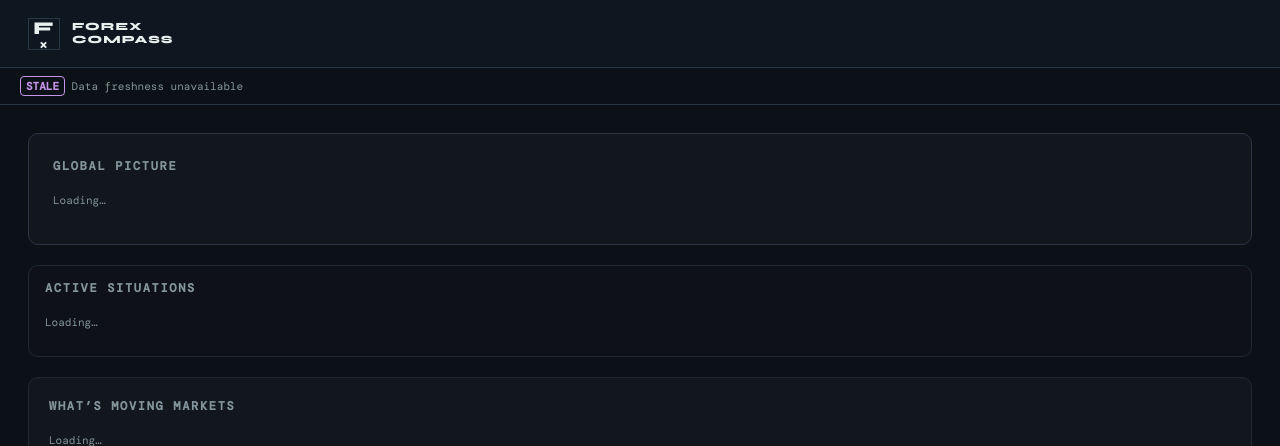
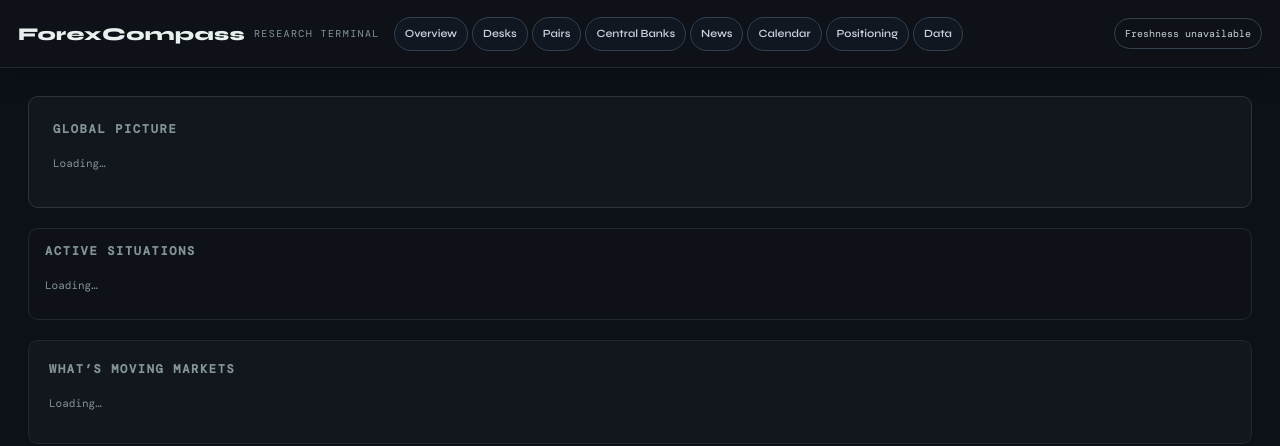
Before and after one commit to Pasindu099/macro-trading-system, a Python web app: template app/web/templates/overview/page.html in a window 1280 px wide. Shown: the top 446 px of the page. Run offline with Jinja, Linux system fonts and the light colour scheme; the template is opened without the code that fills it, so the values that code supplies are empty.

Commit message:
Match shared top navigation to Overview mockup

```diff
--- a/app/web/static/css/navigation.css
+++ b/app/web/static/css/navigation.css
@@ -1,22 +1,36 @@
 .app-shell{display:block;min-height:100vh}
-.site-header{position:sticky;top:0;z-index:30;display:flex;align-items:center;gap:28px;min-height:68px;padding:0 28px;border-bottom:1px solid var(--line);background:#0e1620}
-.site-header .brand{flex:none;margin:0;font-size:11px;color:var(--text)}
-.site-header .brand-mark{width:32px;height:32px;border-color:var(--line);color:var(--text)}
-.mobile-menu{flex:1;min-width:0}.mobile-menu>summary{display:none}
-.site-nav{display:flex;align-items:center;gap:2px;height:68px}
-.site-nav>a,.nav-calendar>summary{display:flex;align-items:center;height:100%;padding:0 12px;color:var(--muted);font:600 12px Syne,sans-serif;white-space:nowrap;cursor:pointer;list-style:none;border-bottom:2px solid transparent}
-.nav-calendar>summary::-webkit-details-marker{display:none}
-.site-nav>a:hover,.nav-calendar>summary:hover,.site-nav .active{color:var(--text);background:var(--surface-2)}
-.site-nav>a.active,.nav-calendar>summary.active{border-bottom-color:var(--text)}
-.nav-calendar{position:relative;height:100%}.nav-dropdown{position:absolute;top:100%;left:0;min-width:150px;padding:6px;background:var(--surface);border:1px solid var(--line);box-shadow:0 12px 30px #0008}
-.nav-dropdown a{display:block;padding:10px;color:var(--muted);font:12px Syne,sans-serif}.nav-dropdown a:hover,.nav-dropdown a.active{color:var(--text);background:var(--surface-2)}
-.header-actions{display:flex;align-items:center;gap:12px;margin-left:auto;white-space:nowrap;font:11px 'DM Mono',monospace;color:var(--muted)}
-.header-actions button{border:0;background:none;color:inherit;padding:8px}.header-actions a:hover,.header-actions button:hover{color:var(--text)}
+.site-header{position:sticky;top:0;z-index:30;display:flex;align-items:center;gap:14px;min-height:68px;padding:10px max(18px,env(safe-area-inset-right)) 10px max(18px,env(safe-area-inset-left));border-bottom:1px solid #222833;background:#0e1218;box-shadow:0 8px 24px #0003}
+.site-header .brand{flex:none;display:flex;align-items:center;gap:9px;margin:0;color:var(--text);white-space:nowrap}
+.site-header .brand strong{font:800 18px Syne,sans-serif;letter-spacing:.02em}
+.site-header .brand span{font:10px 'DM Mono',monospace;letter-spacing:.14em;text-transform:uppercase;color:var(--muted)}
+.nav-panel{flex:1;min-width:0;display:flex;align-items:center;justify-content:space-between;gap:12px}
+.site-nav{display:flex;align-items:center;justify-content:center;gap:4px;min-width:0}
+.site-nav>a,.nav-group>summary{display:flex;align-items:center;min-height:34px;padding:8px 10px;border:1px solid #35404e;border-radius:999px;background:#101721;color:#c9d1dd;font:600 11px Syne,sans-serif;white-space:nowrap;cursor:pointer;list-style:none}
+.nav-group>summary::-webkit-details-marker,.nav-freshness>summary::-webkit-details-marker{display:none}
+.site-nav>a:hover,.nav-group>summary:hover,.site-nav>a:focus-visible,.nav-group>summary:focus-visible{border-color:#f2a33a;color:#f6b65a;outline:none}
+.site-nav>a.active,.nav-group>summary.active{border-color:#f2a33a;background:#f2a33a;color:#14100a}
+.nav-group{position:relative}
+.nav-dropdown{position:absolute;top:calc(100% + 9px);left:0;z-index:40;min-width:170px;padding:6px;border:1px solid #35404e;border-radius:9px;background:#121b25;box-shadow:0 16px 36px #0009}
+.nav-dropdown a,.nav-dropdown .nav-disabled{display:flex;align-items:center;justify-content:space-between;gap:18px;padding:9px 10px;border-radius:5px;font:12px Syne,sans-serif;color:var(--text);white-space:nowrap}
+.nav-dropdown a:hover,.nav-dropdown a:focus-visible,.nav-dropdown a.active{background:#3a2a10;color:#f6b65a;outline:none}
+.nav-dropdown .nav-disabled{color:var(--muted);cursor:not-allowed}
+.nav-disabled small{font:10px 'DM Mono',monospace;text-transform:uppercase;letter-spacing:.06em;color:#7d8998}
+.header-actions{display:flex;align-items:center;gap:8px;margin-left:auto;white-space:nowrap;font:10px 'DM Mono',monospace;color:var(--muted)}
+.header-actions>a,.header-actions button{border:0;background:none;color:inherit;padding:6px;cursor:pointer}
+.header-actions>a:hover,.header-actions button:hover{color:var(--text)}
+.nav-freshness{position:relative}
+.nav-freshness>summary{padding:8px 10px;border:1px solid #35404e;border-radius:999px;color:#c9d1dd;cursor:pointer;list-style:none}
+.nav-freshness>summary:hover,.nav-freshness>summary:focus-visible{border-color:#f2a33a;outline:none}
+.nav-freshness>summary.has-stale{border-color:#c596e8;color:#c596e8}
+.nav-freshness-list{position:absolute;top:calc(100% + 9px);right:0;z-index:40;width:min(390px,calc(100vw - 32px));max-height:65vh;overflow:auto;padding:14px;border:1px solid #35404e;border-radius:9px;background:#121b25;box-shadow:0 16px 36px #0009;white-space:normal}
+.nav-freshness-list .data-freshness{display:grid;gap:10px;margin:0}
+.nav-freshness-list .data-freshness-item{display:block;line-height:1.5}
+.mobile-menu-toggle{display:none}
 .eyebrow,.auth-mark,.back-link,.desk-entry small{color:var(--muted)}
 .auth-shell{background:radial-gradient(circle at 85% 10%,#1c2934,transparent 38%),var(--bg)}
 .auth-form input:focus,.auth-user-row input:focus,.desk-entry:hover{border-color:var(--down)}
 .btn.primary,.primary-action{background:var(--surface-2);color:var(--text);border-color:var(--line)}
 .btn.primary:hover,.primary-action:hover{border-color:var(--down)}
-@media(max-width:1100px){.site-header{gap:12px;padding:0 16px}.site-nav>a,.nav-calendar>summary{padding:0 7px;font-size:11px}}
-@media(max-width:800px){.site-header{flex-wrap:wrap;min-height:58px;padding:10px 16px}.site-header .brand{margin:0}.mobile-menu{flex:0 0 auto;order:3}.mobile-menu>summary{display:block;padding:8px 12px;border:1px solid var(--line);color:var(--text);font:12px 'DM Mono',monospace;cursor:pointer}.mobile-menu[open]{flex-basis:100%}.site-nav{display:none;height:auto;flex-direction:column;align-items:stretch;padding:8px 0}.mobile-menu[open] .site-nav{display:flex}.site-nav>a,.nav-calendar>summary{height:auto;padding:12px;font-size:13px}.nav-calendar{height:auto}.nav-dropdown{position:static;border:0;box-shadow:none;margin-left:14px}.header-actions{order:2}.page{padding:34px 22px}}
-@media(max-width:390px){.site-header{gap:8px}.header-actions{gap:4px}.site-header .brand{font-size:10px}}
+@media(min-width:1024px) and (max-width:1200px){.site-header{gap:8px;padding-left:12px;padding-right:12px}.site-header .brand{gap:5px}.site-header .brand strong{font-size:15px}.site-header .brand span{font-size:8px}.nav-panel{gap:5px}.site-nav{gap:3px}.site-nav>a,.nav-group>summary{padding:7px 6px;font-size:10px}.header-actions{gap:2px;font-size:9px}.nav-freshness>summary{padding:7px}}
+@media(max-width:1023px){.site-header{flex-wrap:wrap;gap:10px;min-height:60px;padding-top:max(10px,env(safe-area-inset-top));padding-bottom:10px}.site-header .brand{flex:1}.site-header .brand span{display:none}.mobile-menu-toggle{display:block;padding:8px 14px;border:1px solid #35404e;border-radius:999px;background:#101721;color:var(--text);font:11px 'DM Mono',monospace;cursor:pointer}.mobile-menu-toggle:focus-visible{outline:2px solid #f2a33a;outline-offset:2px}.nav-panel{display:none;flex:0 0 100%;width:100%;padding:10px 0 4px;border-top:1px solid var(--line)}.nav-panel.is-open{display:flex;flex-direction:column;align-items:stretch}.site-nav{width:100%;flex-direction:column;align-items:stretch;gap:6px}.site-nav>a,.nav-group>summary{width:100%;min-height:40px;padding:12px 14px;font-size:12px}.nav-group{width:100%}.nav-dropdown{position:static;min-width:0;margin:5px 0 2px 12px;box-shadow:none}.header-actions{width:100%;justify-content:space-between;flex-wrap:wrap;margin:8px 0 0}.nav-freshness-list{position:static;width:min(390px,calc(100vw - 36px));margin-top:7px;box-shadow:none}.page{padding:34px 22px}}
+@media(max-width:390px){.site-header .brand strong{font-size:16px}.site-header{gap:8px}}
--- a/app/web/templates/base.html
+++ b/app/web/templates/base.html
@@ -16,24 +16,34 @@
   {% if request.url.path not in ['/login', '/setup'] %}
   <div class="app-shell">
     <header class="site-header">
-      <a class="brand" href="/" aria-label="ForexCompass home"><span class="brand-mark">F<span>×</span></span><span>FOREX<br>COMPASS</span></a>
-      <details class="mobile-menu"><summary aria-label="Toggle navigation">Menu</summary><nav class="site-nav" aria-label="Main navigation">
-        <a href="/" class="{% if request.url.path == '/' %}active{% endif %}">Overview</a>
-        <a href="/desks" class="{% if request.url.path.startswith('/desks') %}active{% endif %}">Desks</a>
-        <a href="/pairs" class="{% if request.url.path == '/pairs' %}active{% endif %}">Pairs</a>
-        <a href="/central-banks" class="{% if request.url.path == '/central-banks' %}active{% endif %}">Central Banks</a>
-        <a href="/news" class="{% if request.url.path == '/news' %}active{% endif %}">News</a>
-        <details class="nav-calendar"><summary class="{% if request.url.path in ['/calendar', '/event-log'] %}active{% endif %}">Calendar</summary><div class="nav-dropdown"><a href="/calendar">Calendar</a><a href="/event-log" class="{% if request.url.path == '/event-log' %}active{% endif %}">Event Log</a></div></details>
-        <a href="/positioning" class="{% if request.url.path == '/positioning' %}active{% endif %}">Positioning</a>
-        <a href="/data" class="{% if request.url.path == '/data' %}active{% endif %}">Data</a>
-      </nav></details>
-      <div class="header-actions">
-        {% if request.state.current_user and request.state.current_user.role == 'admin' %}<a href="/users">Users</a>{% endif %}
-        {% if request.state.current_user %}<form method="post" action="/logout"><button type="submit">Sign out</button></form>{% endif %}
+      <a class="brand" href="/" aria-label="ForexCompass home"><strong>ForexCompass</strong><span>Research Terminal</span></a>
+      <button class="mobile-menu-toggle" type="button" aria-controls="nav-panel" aria-expanded="false">Menu</button>
+      <div class="nav-panel" id="nav-panel">
+        <nav class="site-nav" aria-label="Main navigation">
+          <a href="/" class="{% if request.url.path == '/' %}active{% endif %}"{% if request.url.path == '/' %} aria-current="page"{% endif %}>Overview</a>
+          <details class="nav-group"><summary class="{% if request.url.path.startswith('/desks') %}active{% endif %}">Desks</summary><div class="nav-dropdown">
+            <a href="/desks/USD"{% if request.url.path == '/desks/USD' %} class="active" aria-current="page"{% endif %}>USD</a>
+            <a href="/desks/EUR"{% if request.url.path == '/desks/EUR' %} class="active" aria-current="page"{% endif %}>EUR</a>
+            {% for code in ['GBP', 'JPY', 'AUD', 'NZD', 'CAD', 'CHF'] %}<span class="nav-disabled" aria-disabled="true">{{ code }} <small>pending</small></span>{% endfor %}
+          </div></details>
+          <a href="/pairs" class="{% if request.url.path == '/pairs' %}active{% endif %}"{% if request.url.path == '/pairs' %} aria-current="page"{% endif %}>Pairs</a>
+          <a href="/central-banks" class="{% if request.url.path == '/central-banks' %}active{% endif %}"{% if request.url.path == '/central-banks' %} aria-current="page"{% endif %}>Central Banks</a>
+          <a href="/news" class="{% if request.url.path == '/news' %}active{% endif %}"{% if request.url.path == '/news' %} aria-current="page"{% endif %}>News</a>
+          <details class="nav-group"><summary class="{% if request.url.path in ['/calendar', '/event-log'] %}active{% endif %}">Calendar</summary><div class="nav-dropdown">
+            <a href="/calendar"{% if request.url.path == '/calendar' %} class="active" aria-current="page"{% endif %}>Calendar</a>
+            <a href="/event-log"{% if request.url.path == '/event-log' %} class="active" aria-current="page"{% endif %}>Event Log</a>
+          </div></details>
+          <a href="/positioning" class="{% if request.url.path == '/positioning' %}active{% endif %}"{% if request.url.path == '/positioning' %} aria-current="page"{% endif %}>Positioning</a>
+          <a href="/data" class="{% if request.url.path == '/data' %}active{% endif %}"{% if request.url.path == '/data' %} aria-current="page"{% endif %}>Data</a>
+        </nav>
+        <div class="header-actions">
+          <details class="nav-freshness"><summary id="freshness-summary">Checking freshness…</summary><div id="global-data-freshness" class="nav-freshness-list" role="status">Checking data freshness…</div></details>
+          {% if request.state.current_user and request.state.current_user.role == 'admin' %}<a href="/users">Users</a>{% endif %}
+          {% if request.state.current_user %}<form method="post" action="/logout"><button type="submit">Sign out</button></form>{% endif %}
+        </div>
       </div>
     </header>
     <div class="main-column">
-      <div id="global-data-freshness" class="global-data-freshness" role="status">Checking data freshness…</div>
   {% endif %}
   {% block body %}{% endblock %}
   {% if request.url.path not in ['/login', '/setup'] %}
@@ -41,12 +51,37 @@
   </div>
   {% endif %}
   <script>
+    const menuToggle = document.querySelector('.mobile-menu-toggle');
+    const navPanel = document.getElementById('nav-panel');
+    if (menuToggle && navPanel) menuToggle.addEventListener('click', () => {
+      const open = menuToggle.getAttribute('aria-expanded') !== 'true';
+      menuToggle.setAttribute('aria-expanded', String(open));
+      navPanel.classList.toggle('is-open', open);
+    });
+    document.addEventListener('keydown', event => {
+      if (event.key !== 'Escape') return;
+      const opened = [...document.querySelectorAll('.site-header details[open]')];
+      opened.forEach(item => { item.open = false; });
+      if (opened.length) opened[opened.length - 1].querySelector('summary').focus();
+      if (menuToggle && navPanel && navPanel.classList.contains('is-open')) {
+        navPanel.classList.remove('is-open');
+        menuToggle.setAttribute('aria-expanded', 'false');
+        menuToggle.focus();
+      }
+    });
     const freshnessTarget = document.getElementById('global-data-freshness');
     if (freshnessTarget) fetch('/data-freshness').then(response => {
       if (!response.ok || response.redirected) throw new Error('Freshness unavailable');
       return response.text();
-    }).then(html => { freshnessTarget.innerHTML = html; }).catch(() => {
-      freshnessTarget.innerHTML = '<strong class="data-stale">stale</strong> Data freshness unavailable';
+    }).then(html => {
+      freshnessTarget.innerHTML = html;
+      const count = freshnessTarget.querySelectorAll('.data-freshness-item .data-stale').length;
+      const summary = document.getElementById('freshness-summary');
+      summary.textContent = count ? `${count} stale` : 'All sources fresh';
+      summary.classList.toggle('has-stale', count > 0);
+    }).catch(() => {
+      document.getElementById('freshness-summary').textContent = 'Freshness unavailable';
+      freshnessTarget.textContent = 'Data freshness unavailable';
     });
   </script>
 </body>
```
Also changed, not shown: tests/unit/test_shell.py (+50 -2 lines).
